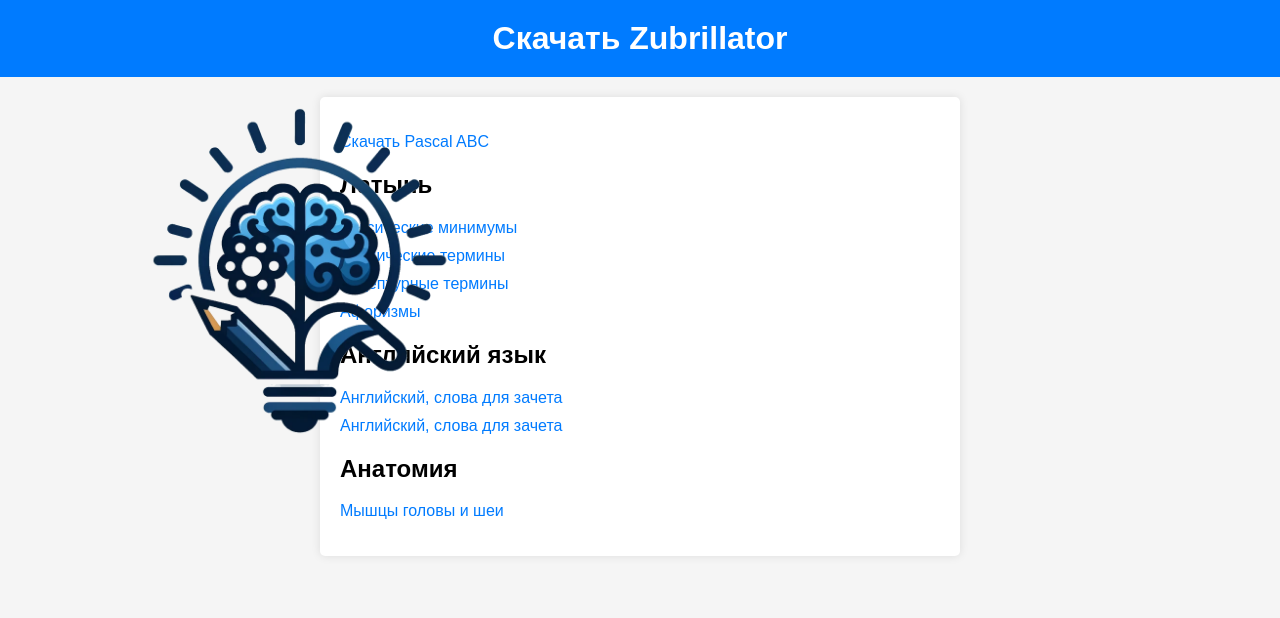
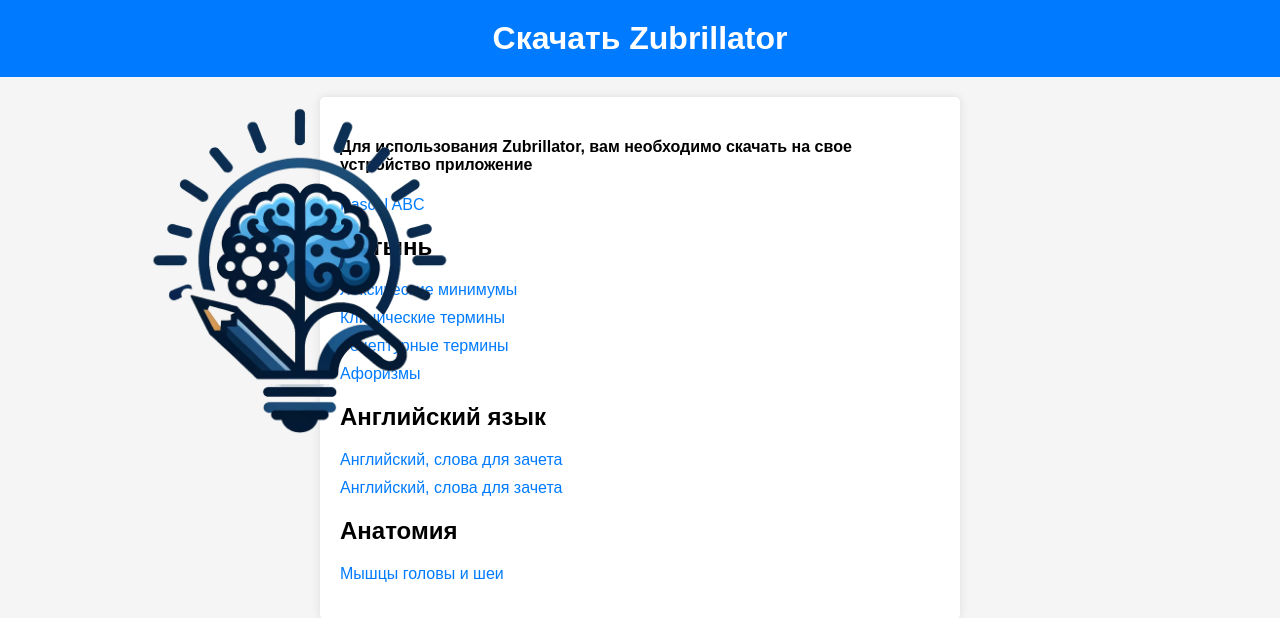
Before and after one commit to zubrilla/Zubrillator, a plain HTML site: page index.html in a window 1280 px wide. Drawn offline with Linux system fonts and the light colour scheme.

Commit message:
Update index.html

```diff
--- a/index.html
+++ b/index.html
@@ -13,7 +13,8 @@
     </header>
     <main>
         <ul>
-            <li><a href="https://pascal-abc.ru/?ysclid=lwjo41xl3q858180620" target="_blank">Скачать Pascal ABC</a></li>
+            <li><h4>Для использования Zubrillator, вам необходимо скачать на свое устройство приложение </h4></li>
+            <a href="https://pascal-abc.ru/?ysclid=lwjo41xl3q858180620" target="_blank">Pascal ABC</a>
             <li><h2>Латынь</h2>
             <li><a href="https://github.com/zubrilla/Zubrillator/raw/master/Zubrilator%La1.1.1.pas" download target= "Латынь, лексический минимум 1.pas_blank" >Лексические минимумы</a></li>
             <li><a download href="https://github.com/zubrilla/Zubrillator/raw/main/Zubrilator%La1.1.2.pas">Клинические термины</a></li>
```
